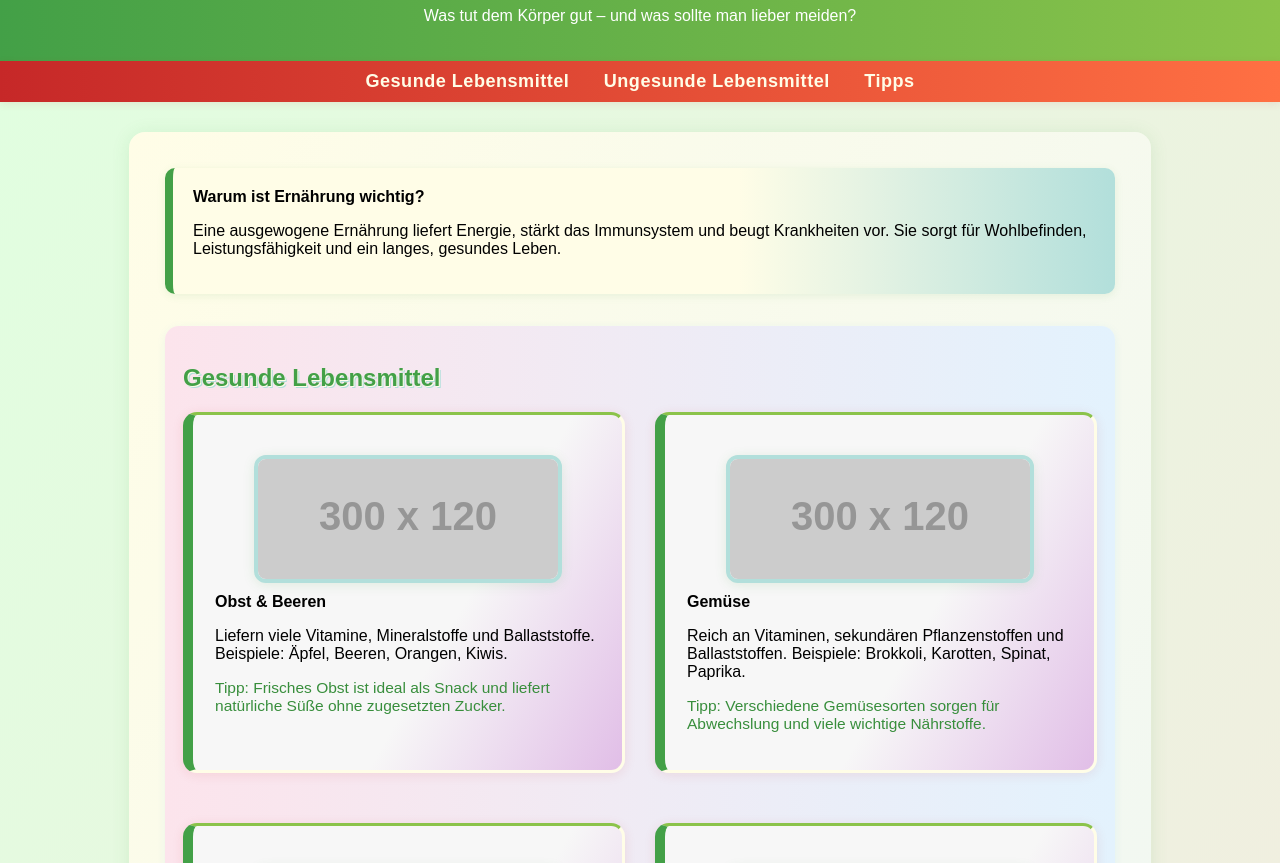
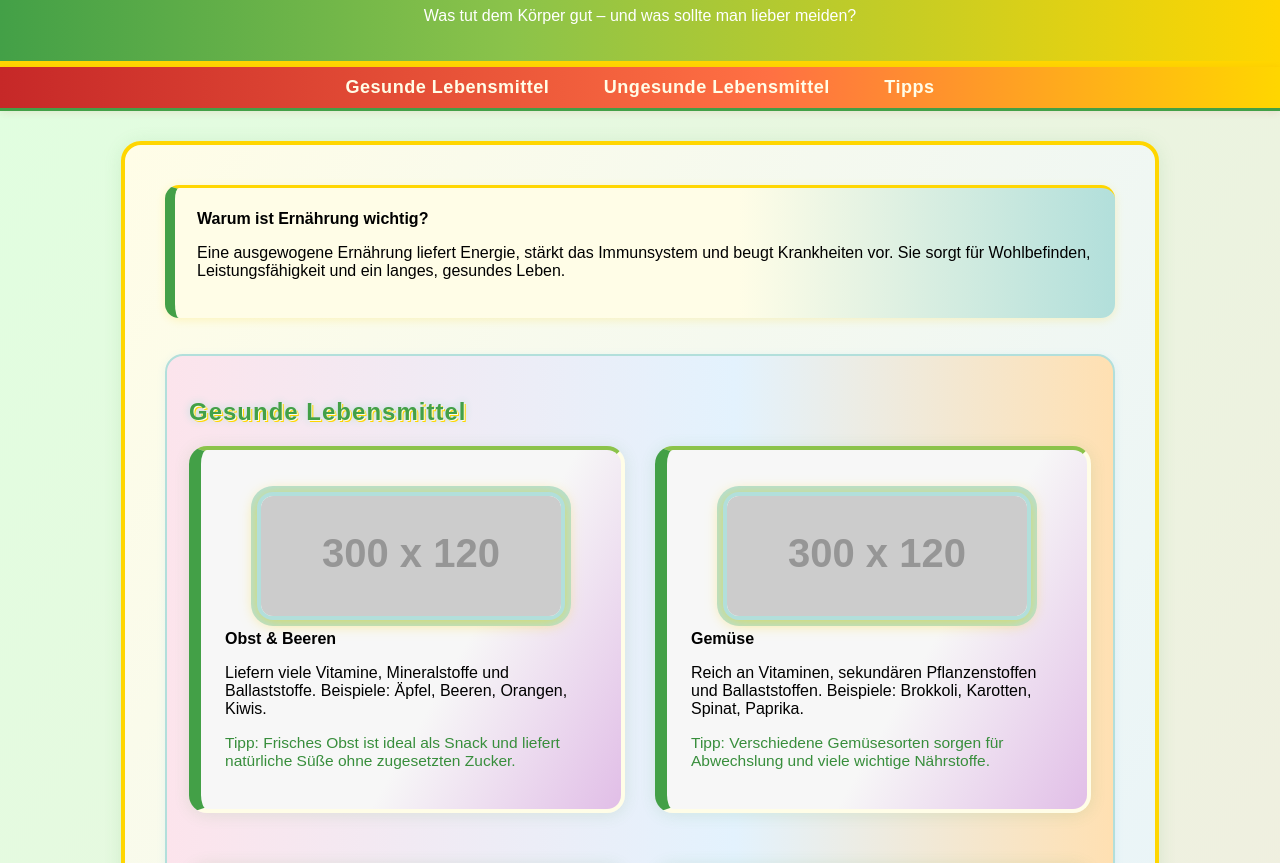
Before and after one commit to Felix4356/web, a plain HTML site: page index.html in a window 1280 px wide. Shown: the part 113-976 px from the top of the page. Drawn offline with Linux system fonts and the light colour scheme; placeholder pictures from the web are drawn by us.

Commit message:
Refactor styling in index.html for enhanced visual appeal; update header, navigation, main content, and footer for improved user experience.

```diff
--- a/index.html
+++ b/index.html
@@ -6,23 +6,24 @@
     <title>Gesunde & Ungesunde Lebensmittel</title>
     <style>
         body { font-family: Arial, sans-serif; background: linear-gradient(120deg, #e0ffe0 0%, #ffe0e0 100%); margin: 0; padding: 0; }
-        header { background: linear-gradient(90deg, #43a047 0%, #8bc34a 100%); color: white; text-align: center; padding: 40px 0 20px 0; box-shadow: 0 4px 16px rgba(67,160,71,0.13); }
-        nav { background: linear-gradient(90deg, #c62828 0%, #ff7043 100%); text-align: center; padding: 10px 0; box-shadow: 0 2px 8px rgba(198,40,40,0.10); }
-        nav a { color: #fffde7; margin: 0 15px; text-decoration: none; font-weight: bold; font-size: 1.13em; letter-spacing: 0.5px; transition: color 0.2s; }
-        nav a:hover { text-decoration: underline; color: #ffd600; }
-        main { max-width: 950px; margin: 30px auto; background: linear-gradient(120deg, #fffde7 0%, #e3f2fd 100%); border-radius: 16px; box-shadow: 0 2px 18px rgba(67,160,71,0.13); padding: 36px; }
-        section { margin-bottom: 44px; border-radius: 14px; box-shadow: 0 2px 10px rgba(33,150,243,0.07); background: linear-gradient(90deg, #fce4ec 0%, #e3f2fd 100%); padding: 18px 18px 8px 18px; }
-        h2 { color: #43a047; text-shadow: 1px 1px 0 #fffde7, 2px 2px 0 #b2dfdb; }
-        h3 { color: #c62828; text-shadow: 1px 1px 0 #fffde7; }
+        header { background: linear-gradient(90deg, #43a047 0%, #8bc34a 40%, #ffd600 100%); color: white; text-align: center; padding: 40px 0 20px 0; box-shadow: 0 4px 16px rgba(67,160,71,0.13); border-bottom: 6px solid #ffd600; }
+        nav { background: linear-gradient(90deg, #c62828 0%, #ff7043 60%, #ffd600 100%); text-align: center; padding: 10px 0; box-shadow: 0 2px 8px rgba(198,40,40,0.10); border-bottom: 3px solid #43a047; }
+        nav a { color: #fffde7; margin: 0 15px; text-decoration: none; font-weight: bold; font-size: 1.13em; letter-spacing: 0.5px; transition: color 0.2s; padding: 4px 10px; border-radius: 8px; }
+        nav a:hover { text-decoration: underline; color: #ffd600; background: #43a047; }
+        main { max-width: 950px; margin: 30px auto; background: linear-gradient(120deg, #fffde7 0%, #e3f2fd 60%, #ffe0b2 100%); border-radius: 20px; box-shadow: 0 2px 18px rgba(67,160,71,0.13); padding: 40px; border: 4px solid #ffd600; }
+        section { margin-bottom: 44px; border-radius: 18px; box-shadow: 0 2px 10px rgba(33,150,243,0.09); background: linear-gradient(90deg, #fce4ec 0%, #e3f2fd 60%, #ffe0b2 100%); padding: 22px 22px 12px 22px; border: 2px solid #b2dfdb; }
+        h2 { color: #43a047; text-shadow: 1px 1px 0 #fffde7, 2px 2px 0 #ffd600, 0 0 8px #b2dfdb; letter-spacing: 1px; }
+        h3 { color: #c62828; text-shadow: 1px 1px 0 #fffde7, 0 0 8px #ff7043; }
         ul { margin-left: 20px; }
+        ul li { background: linear-gradient(90deg, #e3f2fd 60%, #ffd600 100%); border-radius: 8px; margin-bottom: 8px; padding: 6px 12px; color: #222; font-weight: 500; box-shadow: 0 1px 4px #ffd60033; }
         .food-list { display: flex; flex-wrap: wrap; gap: 30px; justify-content: space-between; }
-        .food-box { flex: 1 1 350px; background: linear-gradient(120deg, #f7f7f7 60%, #e1bee7 100%); border-radius: 14px; padding: 22px; box-shadow: 0 2px 12px rgba(200,40,40,0.10); margin-bottom: 20px; border: 3px solid #fffde7; position: relative; }
-        .food-box.healthy { border-left: 10px solid #43a047; border-top: 3px solid #8bc34a; }
-        .food-box.unhealthy { border-left: 10px solid #c62828; border-top: 3px solid #ff7043; }
-        img { display: block; margin: 18px auto 10px auto; border-radius: 12px; box-shadow: 0 2px 12px rgba(67,160,71,0.13); border: 4px solid #b2dfdb; background: #fff; }
-        .info { background: linear-gradient(90deg, #fffde7 60%, #b2dfdb 100%); border-left: 8px solid #43a047; padding: 20px; border-radius: 10px; margin-bottom: 32px; box-shadow: 0 2px 8px rgba(67,160,71,0.10); }
-        .warning { background: linear-gradient(90deg, #ffebee 60%, #ffe0b2 100%); border-left: 8px solid #c62828; padding: 20px; border-radius: 10px; margin-bottom: 32px; box-shadow: 0 2px 8px rgba(198,40,40,0.10); }
-        footer { background: linear-gradient(90deg, #388e3c 0%, #43a047 100%); color: #fffde7; text-align: center; padding: 20px 0; margin-top: 44px; letter-spacing: 1px; font-size: 1.08em; box-shadow: 0 -2px 8px rgba(67,160,71,0.10); }
+        .food-box { flex: 1 1 350px; background: linear-gradient(120deg, #f7f7f7 60%, #e1bee7 100%); border-radius: 18px; padding: 24px; box-shadow: 0 2px 16px rgba(200,40,40,0.13); margin-bottom: 20px; border: 4px solid #fffde7; position: relative; }
+        .food-box.healthy { border-left: 12px solid #43a047; border-top: 4px solid #8bc34a; box-shadow: 0 2px 16px #43a04722; }
+        .food-box.unhealthy { border-left: 12px solid #c62828; border-top: 4px solid #ff7043; box-shadow: 0 2px 16px #c6282822; }
+        img { display: block; margin: 18px auto 10px auto; border-radius: 16px; box-shadow: 0 2px 16px #ffd60099, 0 0 0 6px #b2dfdb; border: 4px solid #b2dfdb; background: #fff; }
+        .info { background: linear-gradient(90deg, #fffde7 60%, #b2dfdb 100%); border-left: 10px solid #43a047; padding: 22px; border-radius: 14px; margin-bottom: 36px; box-shadow: 0 2px 10px #ffd60033; border-top: 3px solid #ffd600; }
+        .warning { background: linear-gradient(90deg, #ffebee 60%, #ffe0b2 100%); border-left: 10px solid #c62828; padding: 22px; border-radius: 14px; margin-bottom: 36px; box-shadow: 0 2px 10px #ff704333; border-top: 3px solid #ffd600; }
+        footer { background: linear-gradient(90deg, #388e3c 0%, #43a047 60%, #ffd600 100%); color: #fffde7; text-align: center; padding: 22px 0; margin-top: 48px; letter-spacing: 1px; font-size: 1.12em; box-shadow: 0 -2px 10px #ffd60033; border-top: 4px solid #ffd600; }
     </style>
 </head>
 <body>
```
